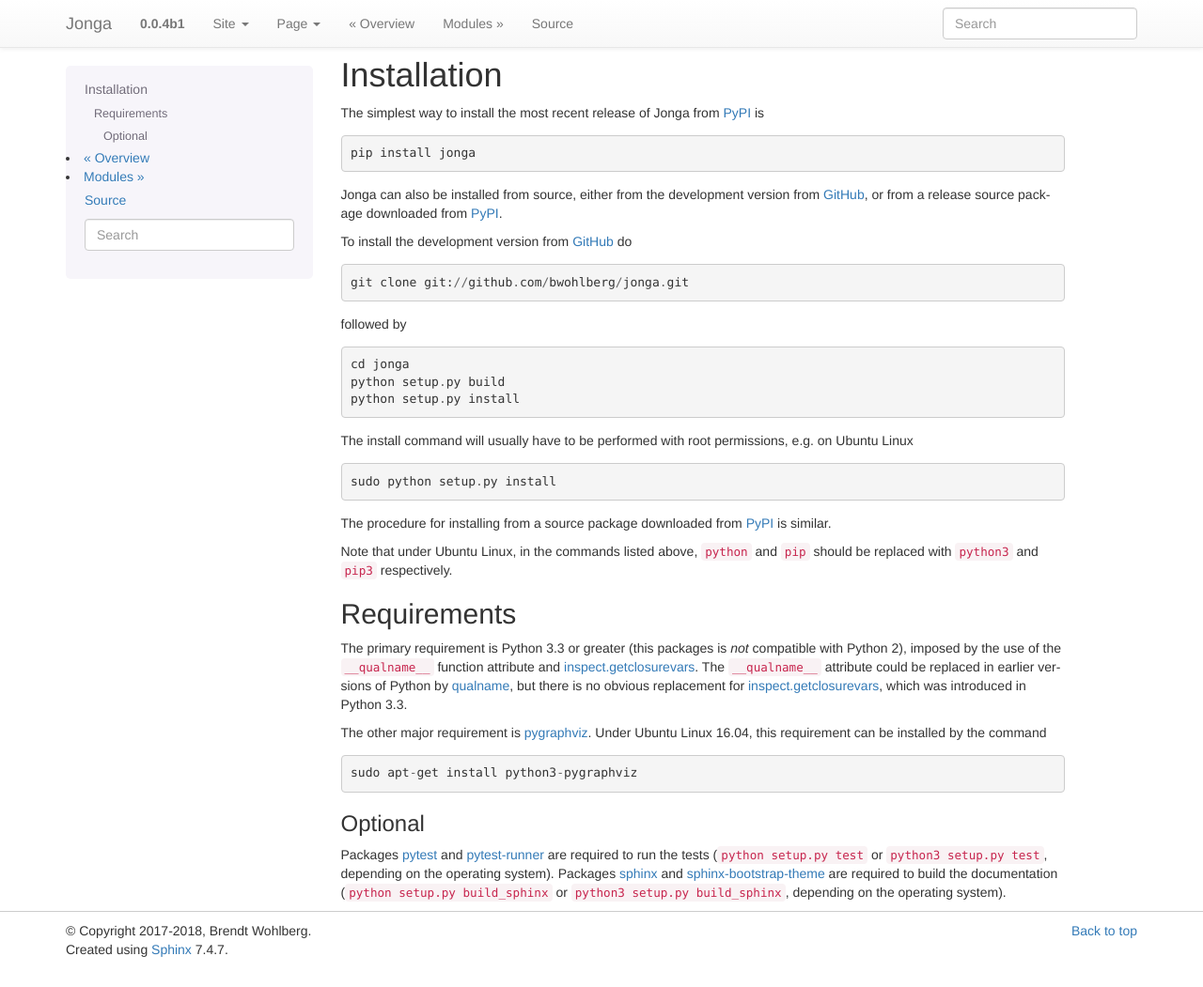
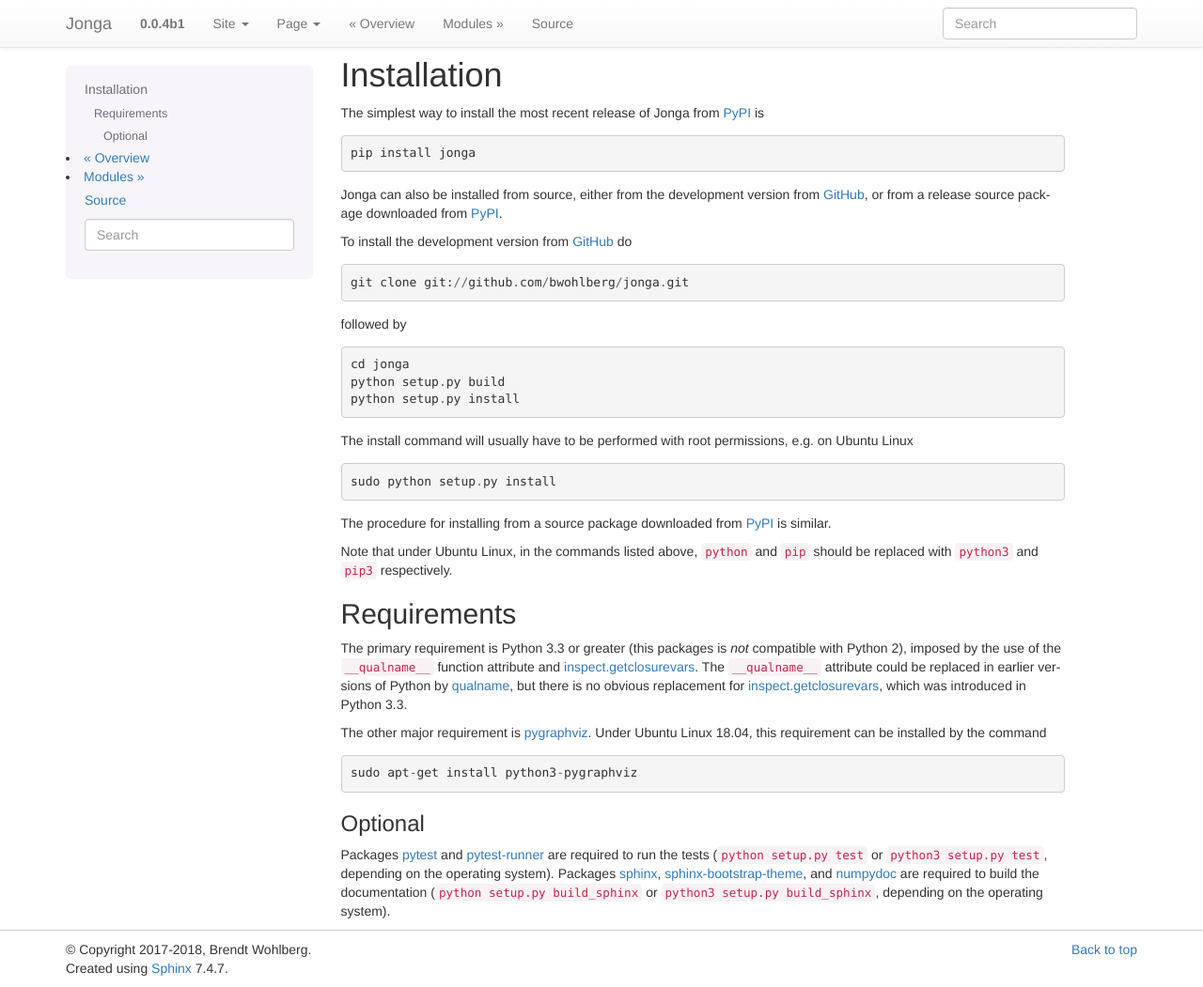
Before and after one commit to bwohlberg/jonga, a Sphinx documentation site: the page built from docs/source/install.rst, in a window 1280 px wide and 1051 px high. Shown: the whole window at 94% size. Built offline with Sphinx 7.4.7, drawn with Linux system fonts in a browser that asks for light colours.

Commit message:
Updated docs

```diff
--- a/docs/source/install.rst
+++ b/docs/source/install.rst
@@ -58,7 +58,7 @@
 <https://docs.python.org/3/library/inspect.html#inspect.getclosurevars>`_,
 which was introduced in Python 3.3.
 
-The other major requirement is `pygraphviz <https://pygraphviz.github.io/>`_. Under Ubuntu Linux 16.04, this requirement can be installed by the command
+The other major requirement is `pygraphviz <https://pygraphviz.github.io/>`_. Under Ubuntu Linux 18.04, this requirement can be installed by the command
 
 ::
 
@@ -73,8 +73,8 @@
 `pytest-runner <https://github.com/pytest-dev/pytest-runner>`_ are
 required to run the tests (``python setup.py test`` or ``python3
 setup.py test``, depending on the operating system). Packages `sphinx
-<http://www.sphinx-doc.org/en/stable>`_ and `sphinx-bootstrap-theme
-<http://ryan-roemer.github.io/sphinx-bootstrap-theme/README.html>`_
-are required to build the documentation (``python setup.py
-build_sphinx`` or ``python3 setup.py build_sphinx``, depending on the
-operating system).
+<http://www.sphinx-doc.org/en/stable>`_, `sphinx-bootstrap-theme
+<http://ryan-roemer.github.io/sphinx-bootstrap-theme/README.html>`_,
+and `numpydoc <https://github.com/numpy/numpydoc>`_ are required to
+build the documentation (``python setup.py build_sphinx`` or
+``python3 setup.py build_sphinx``, depending on the operating system).
```
Also changed, not shown: README.rst (+11 -6 lines).
